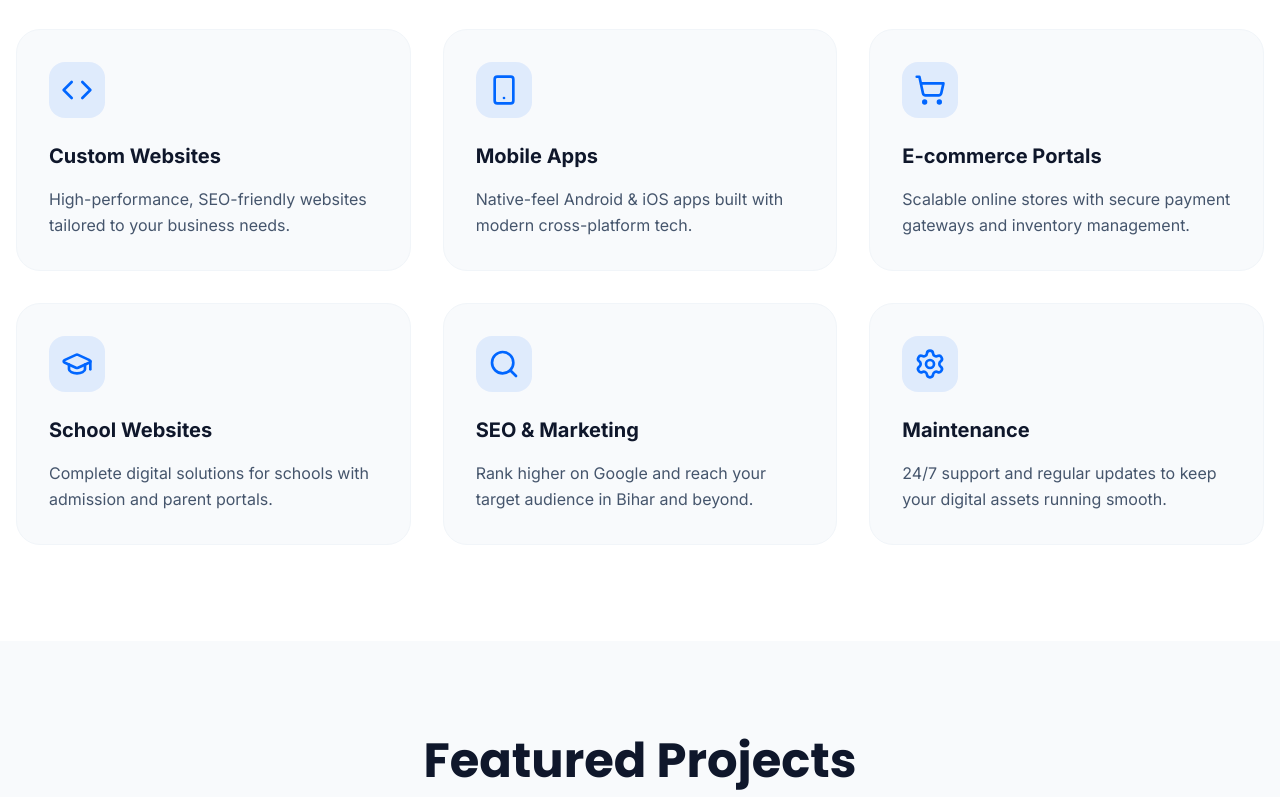
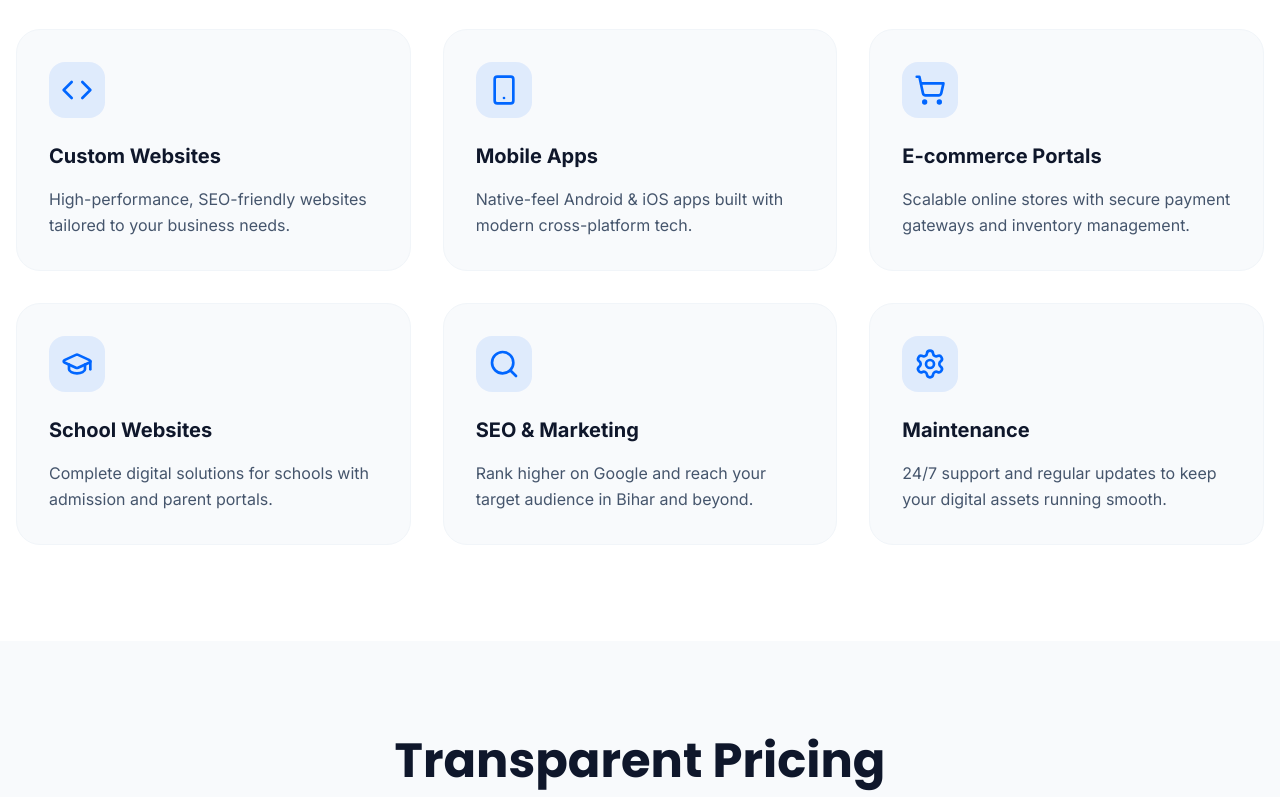
Before and after one commit to codewithibkumar/ibapp, a React (Vite) app: page / in a window 1280 px wide. Shown: the part 2000-2797 px from the top of the page. Built offline with nearby package versions, Linux system fonts and the light colour scheme.

Commit message:
pricing app

```diff
--- a/src/App.tsx
+++ b/src/App.tsx
@@ -9,6 +9,7 @@ import { Navbar } from './components/layout/Navbar';
 import { Hero } from './components/sections/Hero';
 import { About } from './components/sections/About';
 import { Services } from './components/sections/Services';
+import { Pricing } from './components/sections/Pricing';
 import { Portfolio } from './components/sections/Portfolio';
 import { Stats } from './components/sections/Stats';
 import { Testimonials } from './components/sections/Testimonials';
@@ -31,6 +32,7 @@ export default function App() {
         <Hero />
         <About />
         <Services />
+        <Pricing />
         <Portfolio />
         <Stats />
         <Testimonials />
```
